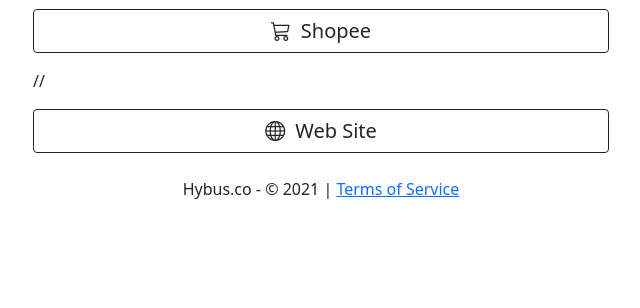
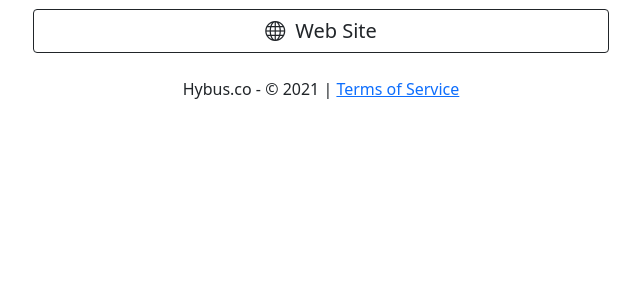
Before and after one commit to yabsiraditya/linktree, a plain HTML site: page index.html in a window 1280 px wide. Shown: the part 492-800 px from the top of the page, without its empty margins (319-959 px from the left). Drawn offline with nearby package versions, Linux system fonts and the light colour scheme; a script that the page names is missing.

Commit message:
Update index.html

```diff
--- a/index.html
+++ b/index.html
@@ -40,8 +40,6 @@
           <div class="d-grid gap-3  mx-auto">
             <a href="https://wa.link/d2sbfn" target="_blank" class="btn btn-outline-dark" type="button"><i class="bi bi-whatsapp"></i>Whatsapp Admin 1</a>
             <a href="https://wa.link/vwu90j" target="_blank" class="btn btn-outline-dark" type="button"><i class="bi bi-whatsapp"></i></i>Whatsapp Admin 2</a>
-           // <a href="" target="_blank" class="btn btn-outline-dark" type="button"><i class="bi bi-cart3"></i></i>Tokopedia</a>
-            <a href="" target="_blank" class="btn btn-outline-dark" type="button"><i class="bi bi-cart3"></i>Shopee</a> //
             <a href="maintenance.html" target="_blank" class="btn btn-outline-dark" type="button"><i class="bi bi-globe"></i></i>Web Site</a>
           </div>
         </div>
```
